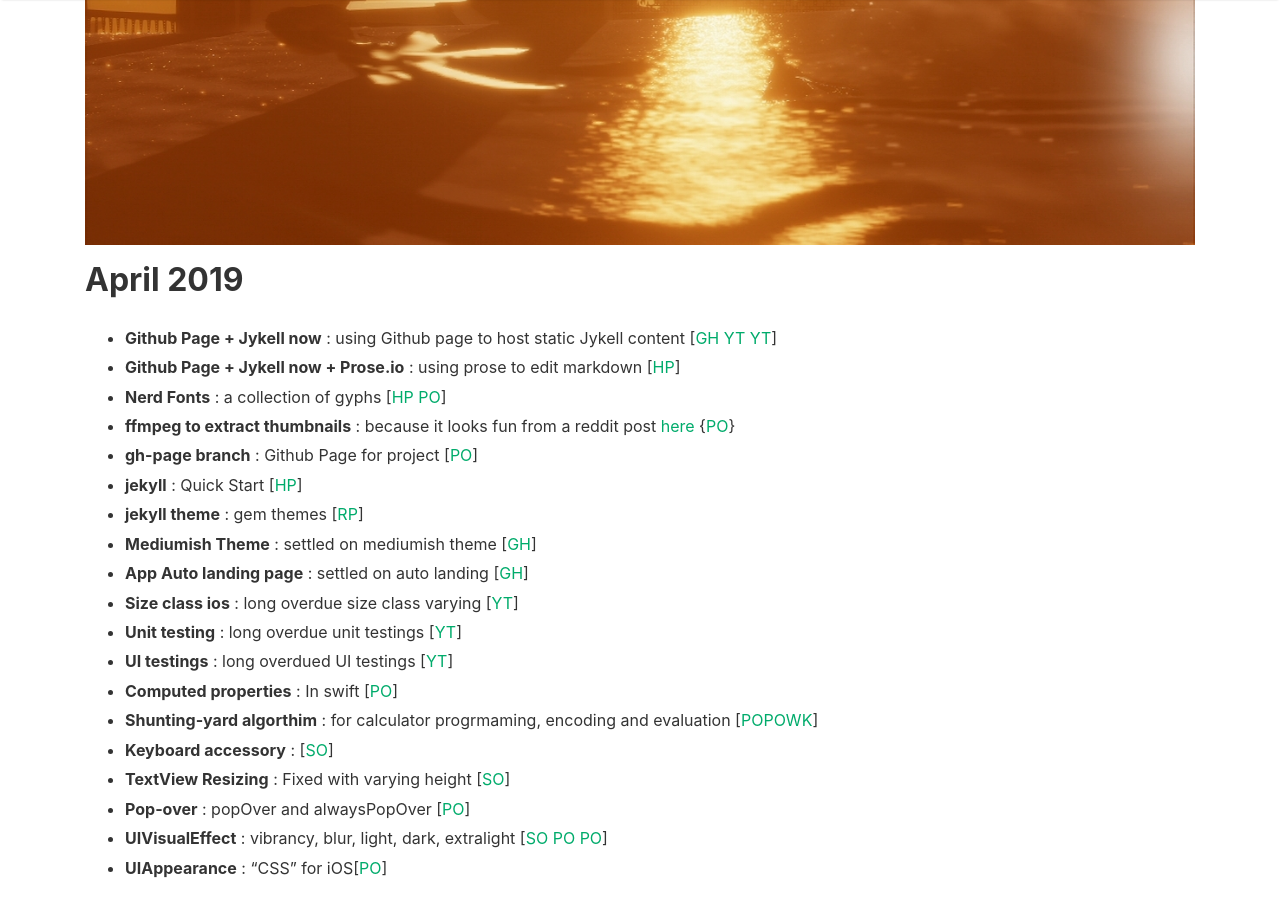
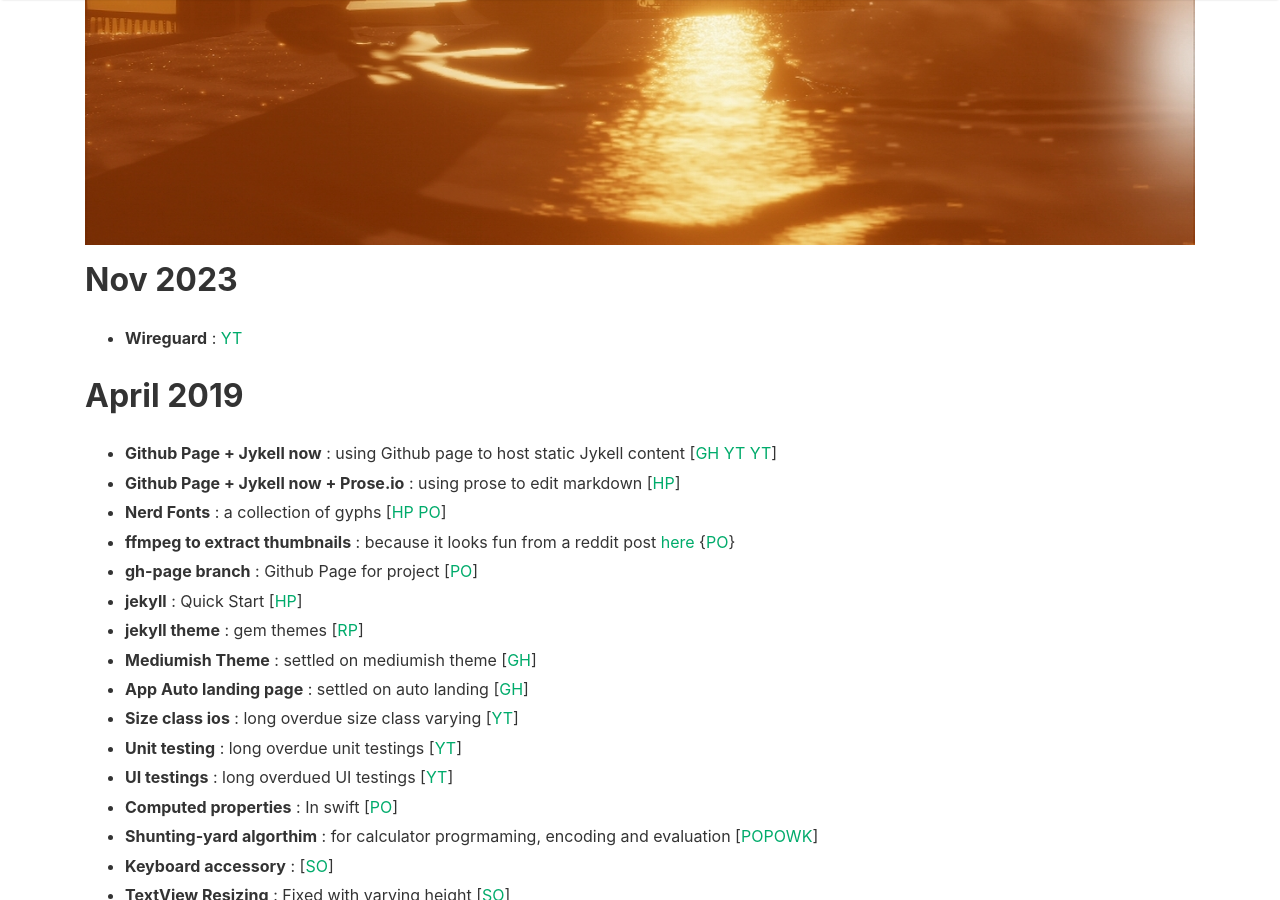
Before and after one commit to MarcoLeongDev/MarcoLeongDev.github.io, a Jekyll site: the page built from journey.md, in a window 1280 px wide and 900 px high, scrolled down 515 px. Built offline with Jekyll 4.4.1, drawn with Linux system fonts in a browser that asks for light colours; nearby versions of some CDN libraries; our own code applies the rules of GitHub Pages for plain Markdown files.

Commit message:
Update journey.md

```diff
--- a/journey.md
+++ b/journey.md
@@ -1,5 +1,8 @@
 
 ![journey]({{site.baseurl}}/assets/images/journey-4.jpg)
+
+## Nov 2023
+- **Wireguard** : [YT](https://youtube.com/watch?v=GZRTnP4lyuo)
 
 ## April 2019
 - **Github Page + Jykell now** : using Github page to host static Jykell content [[GH](https://github.com/barryclark/jekyll-now) [YT](https://www.youtube.com/watch?v=nN6QuNqmAwk) [YT](https://www.youtube.com/watch?v=iWowJBRMtpc)]
```
